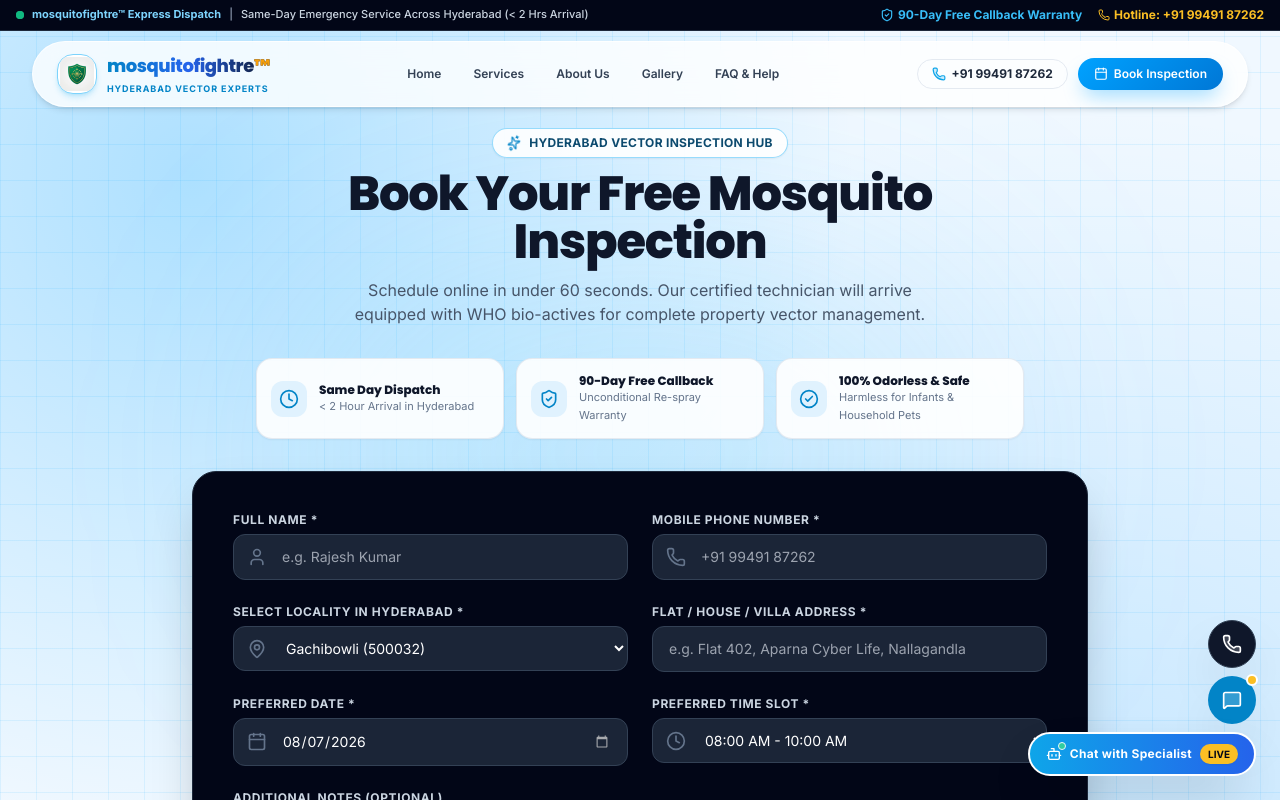
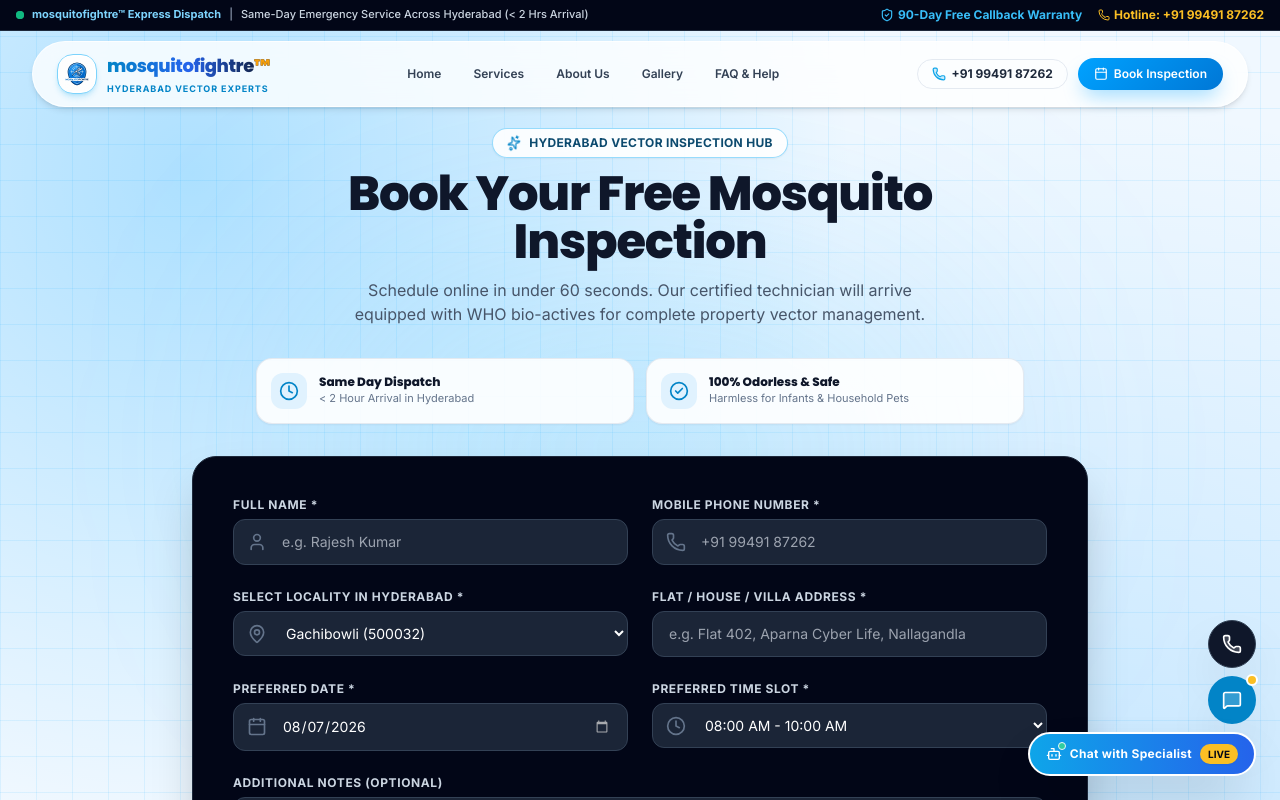
Before and after one commit to srikanthkk3077/mosquito, a React (Vite) app: page /book in a window 1280 px wide. Shown: the top 800 px of the page. Built offline with nearby package versions, Linux system fonts and the light colour scheme.

Commit message:
feat: rebrand to Mosquitofightre, update hero content, and adjust booking page layout

```diff
--- a/src/components/HeroSection.jsx
+++ b/src/components/HeroSection.jsx
@@ -122,7 +122,7 @@ export default function HeroSection({ onOpenBooking }) {
 
           {/* Main Headline */}
           <h1 className="font-heading font-extrabold text-3xl sm:text-5xl lg:text-6xl text-slate-900 leading-[1.12] tracking-tight">
-            Zero Mosquitoes. <br />
+            Mosquitofightre. <br />
             <span className="bg-gradient-to-r from-sky-500 via-blue-600 to-sky-600 bg-clip-text text-transparent">
               100% Eco-Friendly Protection.
             </span>
@@ -213,6 +213,10 @@ export default function HeroSection({ onOpenBooking }) {
                     <CheckCircle2 className="w-4.5 h-4.5 text-sky-400 shrink-0" />
                     <span>Safe for Infants, Elderly & Household Pets</span>
                   </div>
+                  <div className="flex items-center gap-2.5 text-xs sm:text-sm font-medium text-slate-200">
+                    <CheckCircle2 className="w-4.5 h-4.5 text-sky-400 shrink-0" />
+                    <span>Mist blower mam ware</span>
+                  </div>
                 </div>
 
                 <button
--- a/src/pages/AboutPage.jsx
+++ b/src/pages/AboutPage.jsx
@@ -14,7 +14,7 @@ export default function AboutPage() {
       <section className="bg-gradient-to-b from-sky-900 via-blue-800 to-slate-900 text-white py-16 px-4 sm:px-6 lg:px-8 relative overflow-hidden">
         <div className="max-w-4xl mx-auto text-center relative z-10 space-y-4">
           <span className="px-4 py-1.5 rounded-full bg-sky-500/20 border border-sky-500/30 text-sky-300 text-xs font-bold uppercase tracking-widest">
-            About MosquiShield™
+            About Mosquitofightre™
           </span>
           <h1 className="font-heading font-extrabold text-3xl sm:text-5xl text-white tracking-tight">
             Protecting Hyderabad Families Since 2014
--- a/src/pages/BookingPage.jsx
+++ b/src/pages/BookingPage.jsx
@@ -28,10 +28,10 @@ export default function BookingPage() {
         </div>
 
         {/* Value Guarantee Badges Strip */}
-        <div className="grid grid-cols-1 sm:grid-cols-3 gap-3 max-w-3xl mx-auto">
+        <div className="grid grid-cols-1 sm:grid-cols-2 gap-3 max-w-3xl mx-auto">
           {[
             { icon: Clock, title: 'Same Day Dispatch', desc: '< 2 Hour Arrival in Hyderabad' },
-            { icon: ShieldCheck, title: '90-Day Free Callback', desc: 'Unconditional Re-spray Warranty' },
+            // { icon: ShieldCheck, title: '90-Day Free Callback', desc: 'Unconditional Re-spray Warranty' },
             { icon: CheckCircle2, title: '100% Odorless & Safe', desc: 'Harmless for Infants & Household Pets' }
           ].map((item, idx) => {
             const IconComp = item.icon;
```
Also changed, not shown: public/assets/logo.png.
